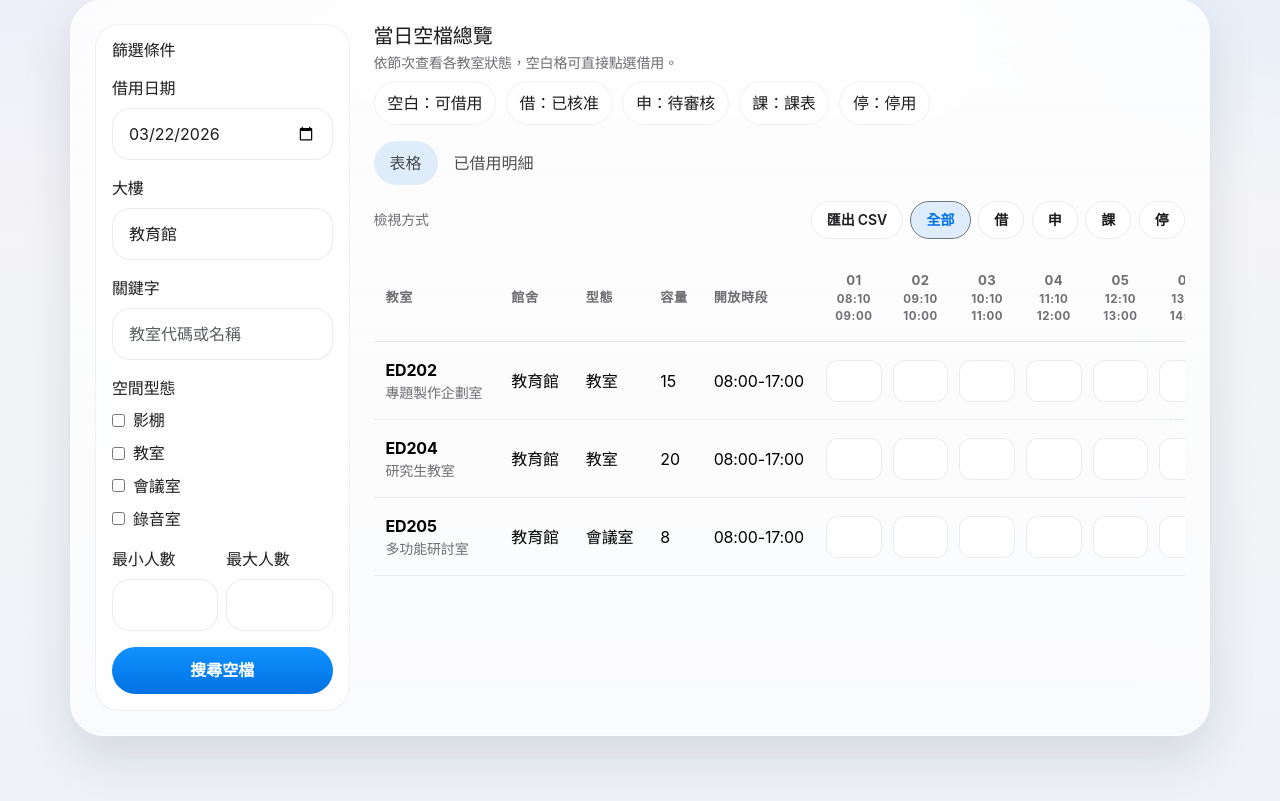
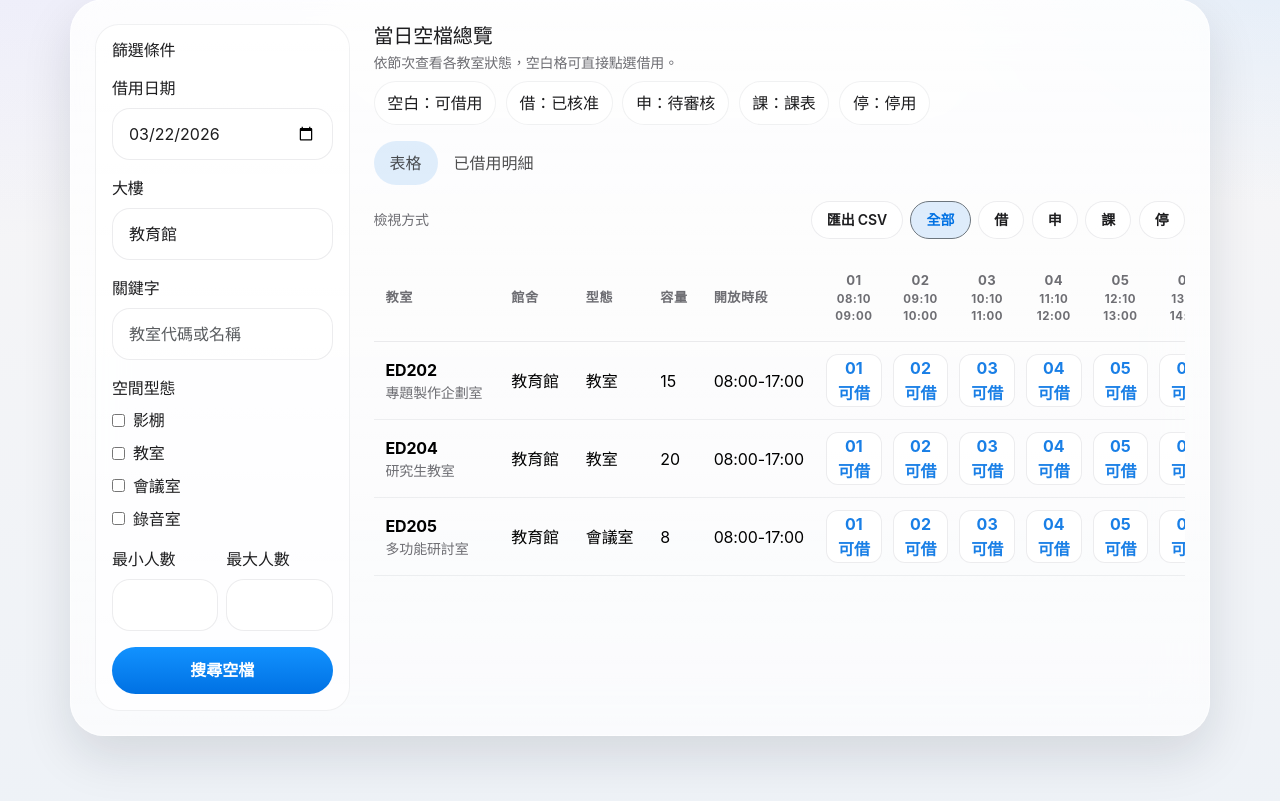
Before and after one commit to HansChung/EDClassrooom, a Flask app: page /bookings/new in a window 1280 px wide. Shown: the part 221-1022 px from the top of the page. Run offline with Flask 3, Linux system fonts and the light colour scheme; the visitor is signed in with stand-in values (Sample User, id 1); data comes from the database, SQL or seed files in the repository; data that the repository does not hold is empty.

Commit message:
Improve selectable booking slots

```diff
--- a/app/static/app.css
+++ b/app/static/app.css
@@ -671,6 +671,8 @@ textarea.form-control {
   display: flex;
   align-items: center;
   justify-content: center;
+  flex-direction: column;
+  gap: 0.05rem;
   min-height: 42px;
   border-radius: 12px;
   font-weight: 700;
@@ -681,17 +683,21 @@ textarea.form-control {
 .booking-grid-slot-available {
   width: 100%;
   background: rgba(255, 255, 255, 0.96);
+  color: rgba(0, 113, 227, 0.9);
+  cursor: pointer;
 }
 
 .booking-grid-slot-available:hover {
   background: rgba(0, 113, 227, 0.08);
   border-color: rgba(0, 113, 227, 0.25);
+  color: var(--blue);
 }
 
 .booking-grid-slot-selected {
-  background: rgba(0, 113, 227, 0.16);
-  border-color: rgba(0, 113, 227, 0.4);
-  box-shadow: inset 0 0 0 1px rgba(0, 113, 227, 0.18);
+  background: rgba(0, 113, 227, 0.9);
+  border-color: rgba(0, 113, 227, 0.95);
+  box-shadow: inset 0 0 0 1px rgba(255, 255, 255, 0.22);
+  color: #fff;
 }
 
 .booking-grid-slot-booked {
--- a/app/templates/bookings/new.html
+++ b/app/templates/bookings/new.html
@@ -144,7 +144,8 @@
                       data-period-code="{{ cell.period_code }}"
                       data-start="{{ cell.start_at.isoformat() }}"
                       data-end="{{ cell.end_at.isoformat() }}"
-                    ></button>
+                      title="點擊借用 {{ cell.period_code }} / {{ cell.start_at.strftime('%H:%M') }} - {{ cell.end_at.strftime('%H:%M') }}"
+                    ><span>{{ cell.period_code }}</span><span>可借</span></button>
                   {% else %}
                     <div class="booking-grid-slot booking-grid-slot-{{ cell.status }}" title="{{ cell.title }}">{{ cell.label }}</div>
                   {% endif %}
@@ -343,12 +344,14 @@
       if (insertIndex === -1) {
         clearSelection();
         selectedButtons.push(button);
+        button.classList.add('booking-grid-slot-selected');
       } else if (insertIndex === 0) {
         selectedButtons.unshift(button);
+        button.classList.add('booking-grid-slot-selected');
       } else {
         selectedButtons.push(button);
+        button.classList.add('booking-grid-slot-selected');
       }
-      button.classList.add('booking-grid-slot-selected');
       const first = selectedButtons[0];
       const last = selectedButtons[selectedButtons.length - 1];
       const durationHours = (new Date(last.dataset.end) - new Date(first.dataset.start)) / 3600000;
```
